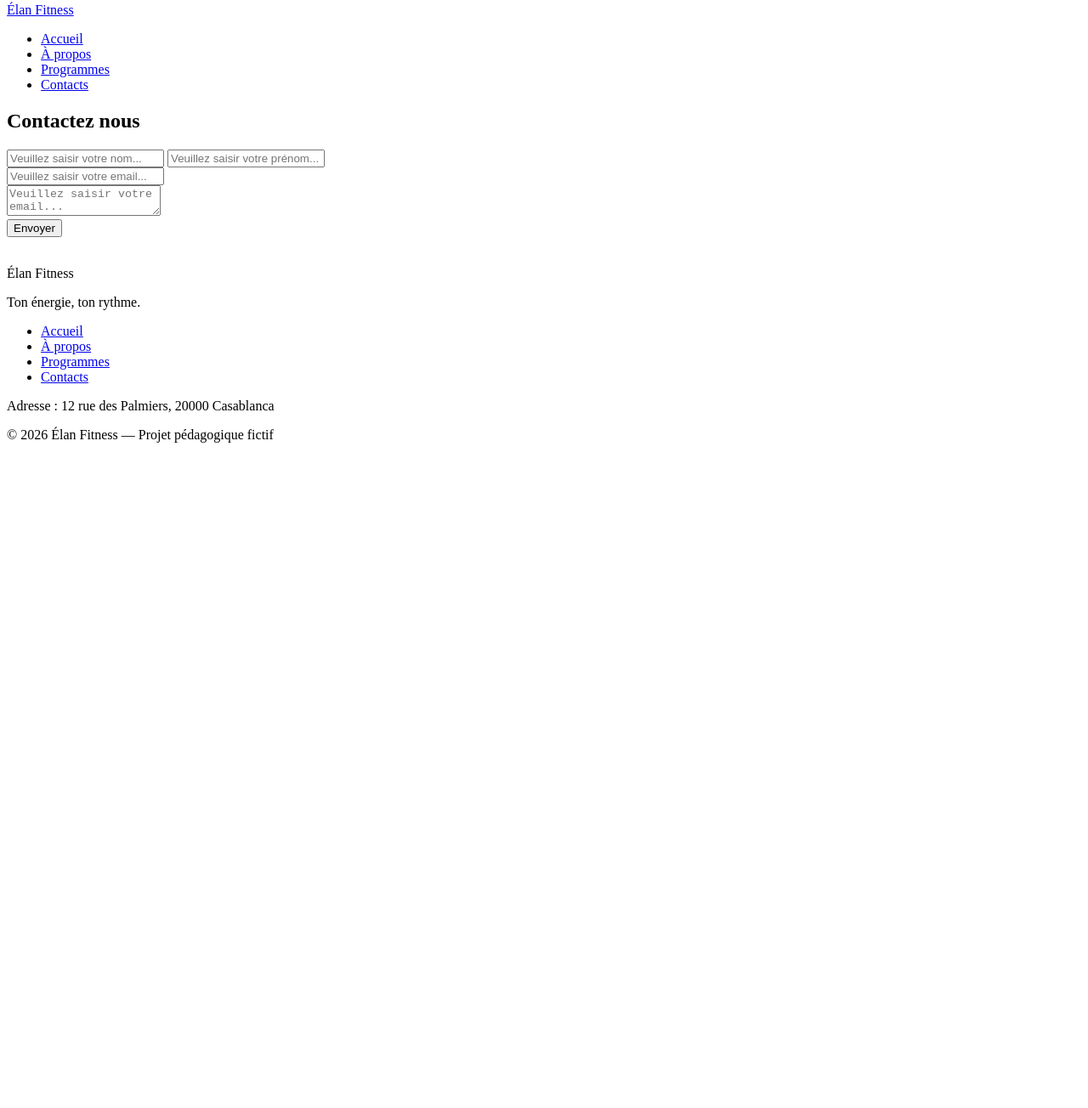
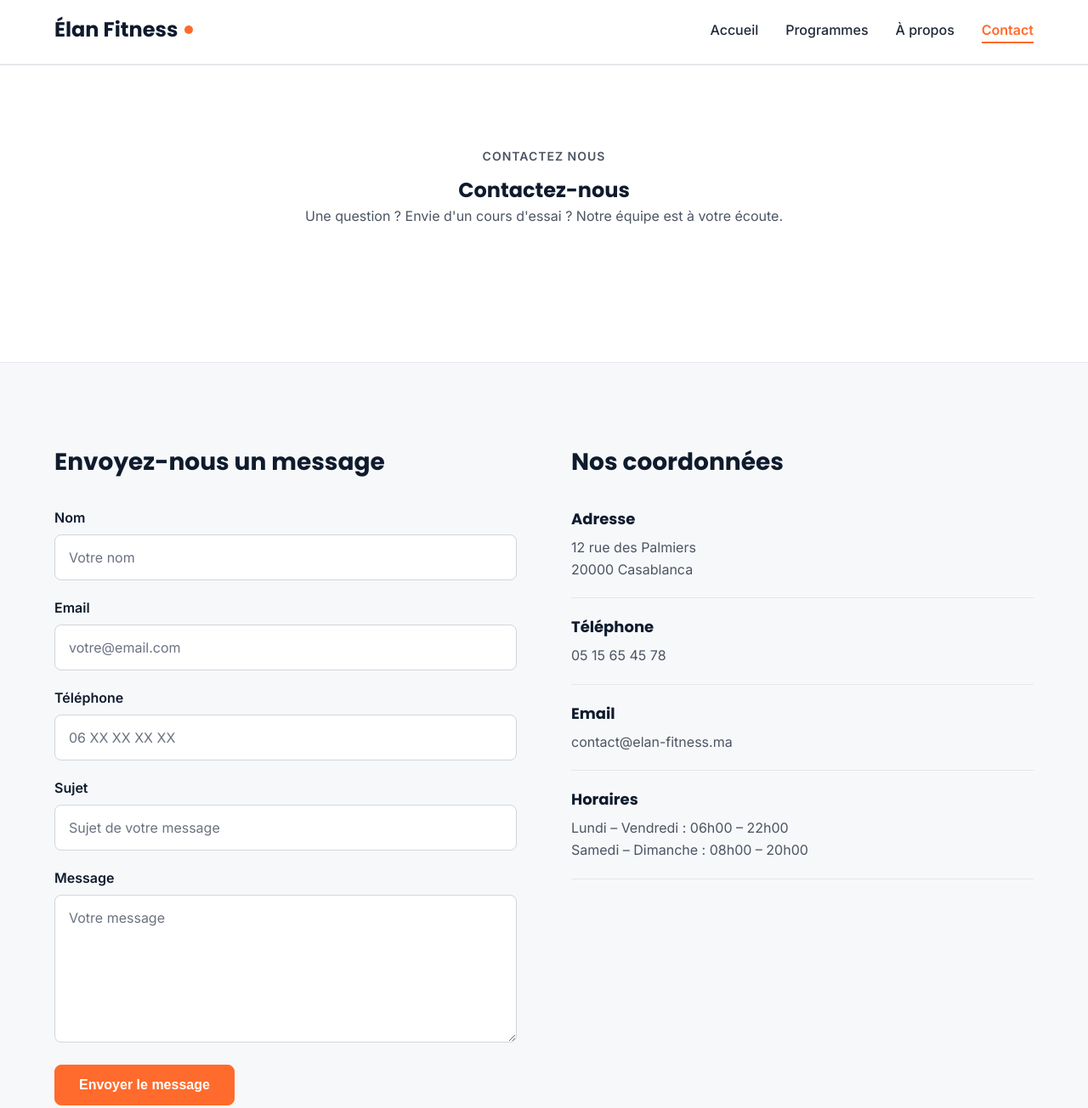
Before and after one commit to HafssaBoukniter/Elan-Fiteness, a plain HTML site: page contact.html in a window 1280 px wide. Shown: the part 5-1309 px from the top of the page at 85% size. Before the commit the page ends 800 px from the top, so only its background shows below. Drawn offline with Linux system fonts and the light colour scheme.

Commit message:
modify project files

```diff
--- a/contact.html
+++ b/contact.html
@@ -1,52 +1,179 @@
 <!DOCTYPE html>
-<html lang="en">
+<html lang="fr">
+
 <head>
 <meta charset="UTF-8">
-    <meta name="viewport" content="width=device-width, initial-scale=1.0">
-    <title>Contacts</title>
+  <meta name="viewport" content="width=device-width, initial-scale=1">
+  <meta name="description" content="Élan Fitness, salle de sport à Casablanca : musculation, yoga, cardio et boxe fitness avec des coachs diplômés. Réservez votre cours d'essai gratuit.">
+
+  <title>Élan Fitness | Contact</title>
 
   <link rel="preconnect" href="https://fonts.googleapis.com">
   <link rel="preconnect" href="https://fonts.gstatic.com" crossorigin>
   <link href="https://fonts.googleapis.com/css2?family=Inter:wght@400;500;600&family=Poppins:wght@600;700;800&display=swap" rel="stylesheet">
 
+  <link rel="stylesheet" href="style.css">
   <link rel="stylesheet" href="contactStyle.css">
+
 </head>
+
+
 <body>
+
   <header class="en-tete">
+
     <div class="conteneur en-tete-contenu">
+
       <a href="index.html" class="logo">Élan Fitness</a>
 
       <nav aria-label="Navigation principale">
+
         <ul class="menu">
-                <li><a href="index.html">Accueil</a></li>
-                <li><a href="apropos.html">À propos</a></li>
-                <li><a href="programmes.html">Programmes</a></li>
-                <li><a href="contact.html" class="lien-actif">Contacts</a></li>
+
+          <li>
+            <a href="index.html"> Accueil</a>
+          </li>
+          <li>
+            <a href="programmes.html">Programmes</a>
+          </li>
+          <li>
+            <a href="apropos.html">À propos</a>
+          </li>
+          <li>
+            <a href="contact.html" class="lien-actif">Contact</a>
+          </li>
+
         </ul>
+
       </nav>
+
     </div>
+
   </header>
-    <section id="contact" class="section">
+
+
+  <main>
+
+    <section class="section section-blanche">
+
       <div class="conteneur">
+
         <div class="section-titre">
-          <h2>Contactez nous</h2>
+
+          <p class="sur-titre">Contactez nous</p>
+
+          <h1>Contactez-nous</h1>
+
+          <p>Une question ? Envie d'un cours d'essai ?
+            Notre équipe est à votre écoute.</p>
+
         </div>
-        <div>
-            <div>
-                <form action="">
-                    <input type="text" name="lname" id="lname" placeholder="Veuillez saisir votre nom...">
-                    <input type="text" name="fname" id="fname" placeholder="Veuillez saisir votre prénom..."><br>
-                    <input type="email" name="mail" id="mail" placeholder="Veuillez saisir votre email..."><br>
-                    <textarea name="message" id="message" placeholder="Veuillez saisir votre email..."></textarea><br>
-                    <input type="submit" value="Envoyer">
+
+      </div>
+
+    </section>
+
+    <section class="section">
+
+      <div class="conteneur contact-contenu">
+
+        <div class="contact-formulaire">
+
+          <h2>Envoyez-nous un message</h2>
+
+          <form>
+            <div class="champ">
+              <label for="nom">Nom</label>
+              <input type="text" id="nom" name="nom" placeholder="Votre nom" required>
+            </div>
+
+
+            <div class="champ">
+              <label for="email">Email</label>
+              <input type="email" id="email"name="email" placeholder="votre@email.com" required>
+            </div>
+
+
+            <div class="champ">
+              <label for="telephone">Téléphone</label>
+              <input type="tel" id="telephone" name="telephone" placeholder="06 XX XX XX XX">
+            </div>
+
+
+            <div class="champ">
+              <label for="sujet">Sujet</label>
+              <input type="text" id="sujet" name="sujet" placeholder="Sujet de votre message">
+            </div>
+
+
+            <div class="champ">
+              <label for="message">Message</label>
+              <textarea id="message" name="message" rows="6" placeholder="Votre message"required></textarea>
+            </div>
+
+            <button type="submit" class="bouton bouton-principal">Envoyer le message</button>
+
           </form>
+
         </div>
-            <img src="" alt="">
+
+        <div class="contact-informations">
+
+          <h2>Nos coordonnées</h2>
+
+          <div class="information">
+            <h3>Adresse</h3>
+            <p>12 rue des Palmiers<br>
+              20000 Casablanca</p>
+          </div>
+
+
+          <div class="information">
+            <h3>Téléphone</h3>
+            <p>05 15 65 45 78</p>
+          </div>
+
+
+          <div class="information">
+            <h3>Email</h3>
+            <p>contact@elan-fitness.ma</p>
+          </div>
+
+
+          <div class="information">
+            <h3>Horaires</h3>
+            <p>Lundi – Vendredi : 06h00 – 22h00<br>
+              Samedi – Dimanche : 08h00 – 20h00</p>
           </div>
         </div>
+
+      </div>
+
     </section>
+
+    <section class="section section-blanche">
+
+      <div class="conteneur">
+
+        <div class="carte-map">
+          <div class="map-placeholder">
+            <p>Plan d'accès — Élan Fitness</p>
+            <p>12 rue des Palmiers, Casablanca</p>
+          </div>
+
+        </div>
+
+      </div>
+
+    </section>
+
+
+  </main>
+
+
   <footer class="pied-de-page">
     <div class="conteneur">
+
       <div class="pied-haut">
         <div>
           <p class="logo logo-clair">Élan Fitness</p>
@@ -58,7 +185,7 @@
             <li><a href="index.html">Accueil</a></li>
             <li><a href="apropos.html">À propos</a></li>
             <li><a href="programmes.html">Programmes</a></li>
-                    <li><a href="contact.html">Contacts</a></li>
+            <li><a href="contact.html">Contact</a></li>
           </ul>
         </nav>
       </div>
@@ -67,7 +194,10 @@
         <p>Adresse : 12 rue des Palmiers, 20000 Casablanca</p>
         <p>&copy; 2026 Élan Fitness — Projet pédagogique fictif</p>
       </div>
+
     </div>
   </footer>
+
+
 </body>
 </html>
--- a/contactStyle.css
+++ b/contactStyle.css
@@ -0,0 +1,100 @@
+.contact-contenu {
+  display: flex;
+  gap: 64px;
+  align-items: flex-start;
+}
+
+.contact-formulaire,
+.contact-informations {
+  flex: 1;
+}
+
+.contact-formulaire h2,
+.contact-informations h2 {
+  font-size: 28px;
+  margin-bottom: 32px;
+}
+
+.champ {
+  margin-bottom: 20px;
+}
+
+.champ label {
+  display: block;
+  margin-bottom: 8px;
+  font-weight: 600;
+  color: #0F1B2D;
+}
+
+.champ input,
+.champ textarea {
+  width: 100%;
+  padding: 14px 16px;
+  font-family: 'Inter', Arial, sans-serif;
+  font-size: 16px;
+  line-height: 1.5;
+  color: #1F2937;
+  background-color: #FFFFFF;
+  border: 1px solid #D1D5DB;
+  border-radius: 8px;
+}
+
+.champ textarea {
+  min-height: 150px;
+  resize: vertical;
+}
+
+.champ input::placeholder,
+.champ textarea::placeholder {
+  color: #6B7280;
+}
+
+.champ input:focus,
+.champ textarea:focus {
+  outline: 3px solid rgba(255, 107, 44, 0.25);
+  border-color: #FF6B2C;
+}
+
+.information {
+  padding: 20px 0;
+  border-bottom: 1px solid #E5E7EB;
+}
+
+.information:first-of-type {
+  padding-top: 0;
+}
+
+.information h3 {
+  font-size: 18px;
+  margin-bottom: 8px;
+}
+
+.information p {
+  color: #4B5563;
+  line-height: 1.6;
+}
+
+.carte-map {
+  width: 100%;
+}
+
+.map-placeholder {
+  min-height: 300px;
+  display: flex;
+  flex-direction: column;
+  align-items: center;
+  justify-content: center;
+  gap: 8px;
+  padding: 32px;
+  background-color: #E5E7EB;
+  border-radius: 12px;
+  text-align: center;
+  color: #4B5563;
+}
+
+.map-placeholder p:first-child {
+  font-family: 'Poppins', Arial, sans-serif;
+  font-size: 20px;
+  font-weight: 600;
+  color: #0F1B2D;
+}
```
Also changed, not shown: apropos.html (+46 -8 lines), index.html (+116 -18 lines), programmes.html (+51 -9 lines). Lines whose indentation alone changed are shown as unchanged.
